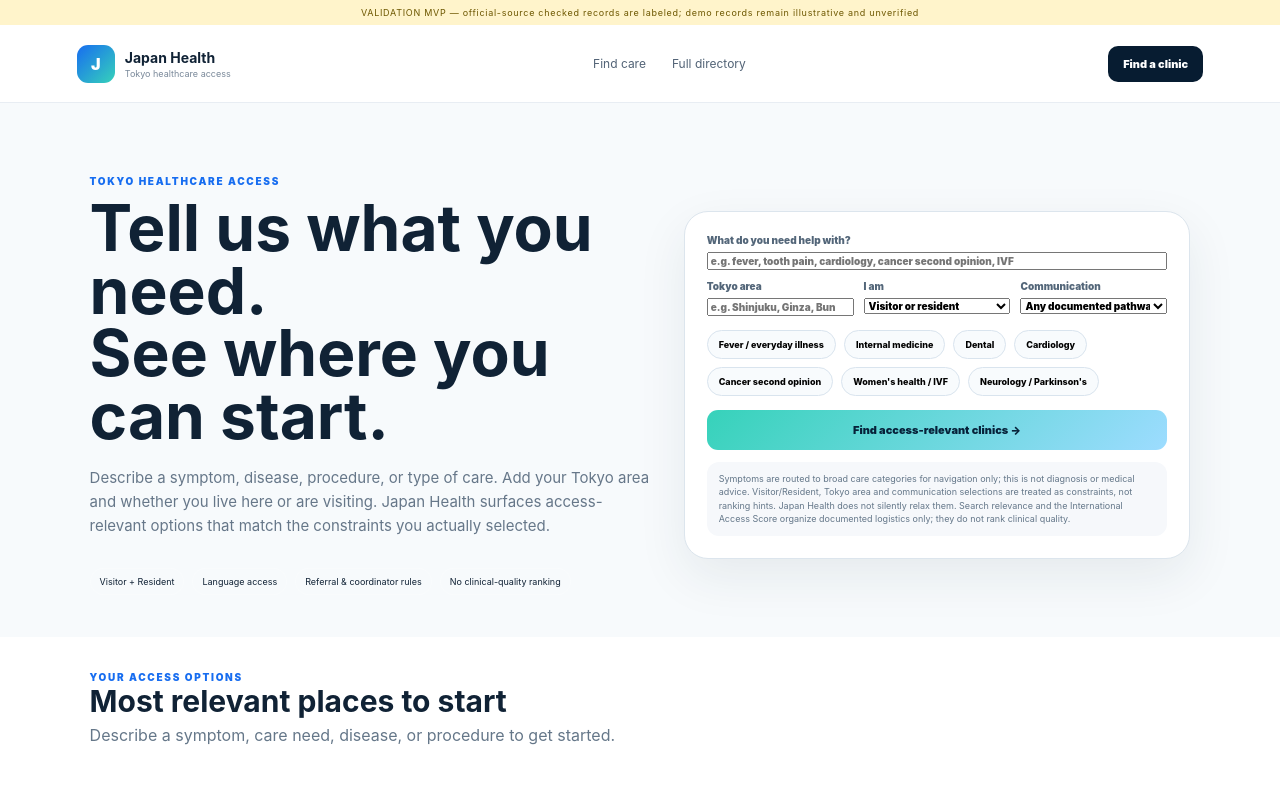
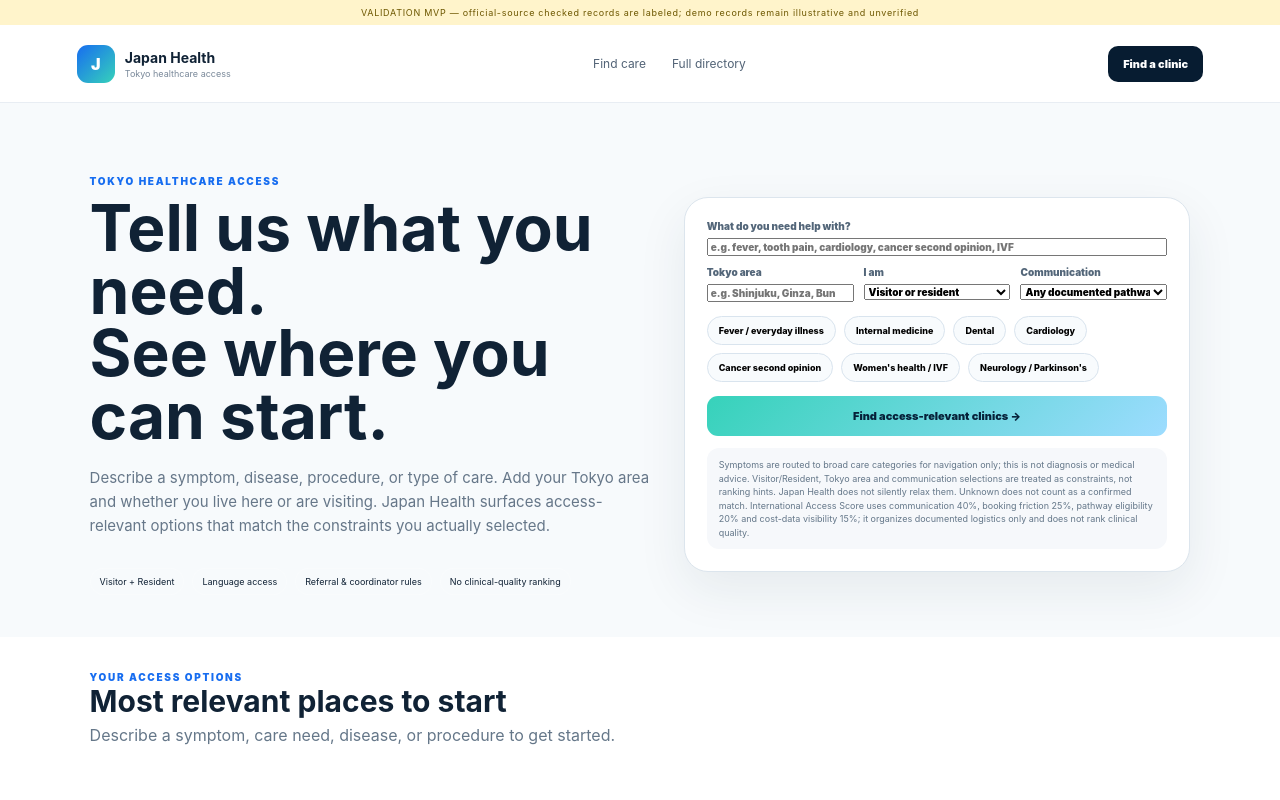
Before and after one commit to amanoweb/Japan-Health, a plain HTML site: page index.html in a window 1280 px wide. Shown: the top 800 px of the page. Drawn offline with Linux system fonts and the light colour scheme.

Commit message:
Restore homepage production invariants after symptom UX update

```diff
--- a/index.html
+++ b/index.html
@@ -25,7 +25,7 @@
     <div class="search-sub"><label>Tokyo area<input id="area" autocomplete="address-level2" placeholder="e.g. Shinjuku, Ginza, Bunkyo"/></label><label>I am<select id="audienceHome"><option value="all">Visitor or resident</option><option value="visitor">Visiting Japan</option><option value="resident">Living in Japan</option></select></label><label>Communication<select id="languageHome"><option value="any">Any documented pathway</option><option value="direct">Direct physician English</option><option value="interpreter">Interpreter acceptable</option></select></label></div>
     <div class="quick-needs" aria-label="Common care needs"><button type="button" data-quick="Fever">Fever / everyday illness</button><button type="button" data-quick="Internal Medicine">Internal medicine</button><button type="button" data-quick="Dentistry">Dental</button><button type="button" data-quick="Cardiology">Cardiology</button><button type="button" data-quick="Cancer second opinion">Cancer second opinion</button><button type="button" data-quick="Women's health IVF">Women's health / IVF</button><button type="button" data-quick="Parkinson's Disease">Neurology / Parkinson's</button></div>
     <button class="btn primary search-submit" type="submit">Find access-relevant clinics →</button>
-    <div class="fast-trust">Symptoms are routed to broad care categories for navigation only; this is not diagnosis or medical advice. Visitor/Resident, Tokyo area and communication selections are treated as constraints, not ranking hints. Japan Health does not silently relax them. Search relevance and the International Access Score organize documented logistics only; they do not rank clinical quality.</div>
+    <div class="fast-trust">Symptoms are routed to broad care categories for navigation only; this is not diagnosis or medical advice. Visitor/Resident, Tokyo area and communication selections are treated as constraints, not ranking hints. Japan Health does not silently relax them. Unknown does not count as a confirmed match. International Access Score uses communication 40%, booking friction 25%, pathway eligibility 20% and cost-data visibility 15%; it organizes documented logistics only and does not rank clinical quality.</div>
   </form>
 </section>
 <section class="fast-results" id="results"><div class="fast-results-head"><div><div class="eyebrow dark">YOUR ACCESS OPTIONS</div><h2>Most relevant places to start</h2><p id="searchSummary" aria-live="polite">Describe a symptom, care need, disease, or procedure to get started.</p></div><a class="btn ghost" href="/clinics.html">Open full directory</a></div><div id="quickResults" class="fast-grid"></div></section>
```
